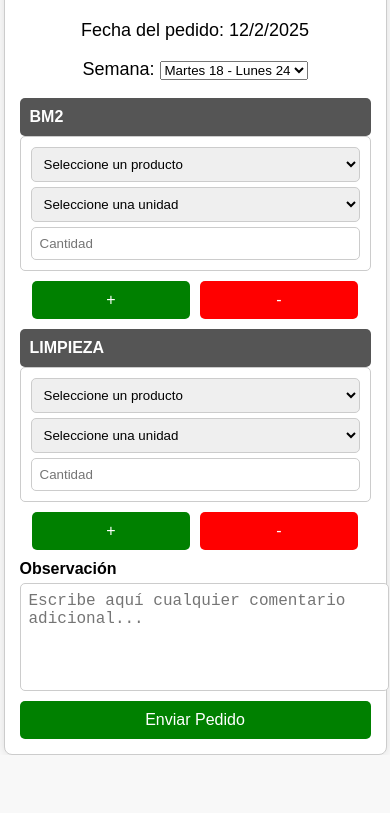
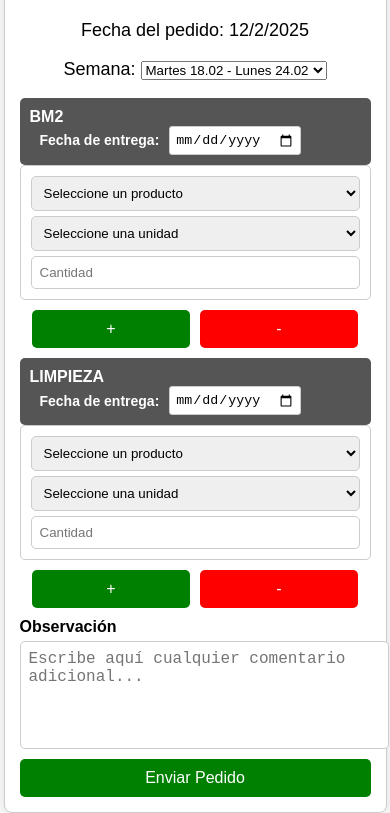
Before and after one commit to colmad-pedidios/PedidosAlberto, a plain HTML site: page index.html in a window 390 px wide. Shown: the part 103-916 px from the top of the page. Before the commit the page ends 858 px from the top, so only its background shows below. Drawn offline with nearby package versions, Linux system fonts and the light colour scheme.

Commit message:
Update index.html

```diff
--- a/index.html
+++ b/index.html
@@ -5,166 +5,8 @@
     <meta name="viewport" content="width=device-width, initial-scale=1.0">
     <title>Pedido Online</title>
     <script src="https://cdn.jsdelivr.net/npm/emailjs-com@3/dist/email.min.js"></script>
-    <script>
-        // Inicializa EmailJS con tu API Key (Public Key)
-        (function() {
-    emailjs.init("2H1ibP_4DCWAfHY6T"); // Reemplázalo con tu Public Key de EmailJS
-})();
 
-function enviarFormulario() {
-    let secciones = document.querySelectorAll(".section"); // Detecta todas las secciones dinámicamente
-    let observacion = document.getElementById("observacion").value.trim();
-    let semanaSeleccionada = document.getElementById("semanaPedido").value;
-    let fechaPedido = document.getElementById("fechaPedido").textContent;
-
-    if (!semanaSeleccionada) {
-        alert("❌ Selecciona una semana antes de enviar el pedido.");
-        return;
-    }
-
-    let mensaje = `📅 Fecha del pedido: ${fechaPedido}\n📅 Semana seleccionada: ${semanaSeleccionada}\n\n📦 Pedido CEIP Alberto Alcocer:\n`;
-
-    let categorias = {}; // Objeto para almacenar productos por sección
-    let hayProductos = false;
-
-    // Recorrer cada sección para obtener sus productos
-    secciones.forEach(seccion => {
-        let nombreSeccion = seccion.textContent.trim(); // Obtener el nombre de la sección
-        let productos = seccion.nextElementSibling.querySelectorAll(".product"); // Buscar los productos dentro de la sección
-
-        productos.forEach(producto => {
-            let nombre = producto.querySelector("select[name='producto']").value;
-            let unidad = producto.querySelector("select[name='unidad']").value;
-            let cantidad = producto.querySelector("input[name='cantidad']").value.trim();
-
-            if (nombre && unidad && cantidad) {
-                if (!categorias[nombreSeccion]) {
-                    categorias[nombreSeccion] = [];
-                }
-                categorias[nombreSeccion].push(`${nombre} - ${cantidad} ${unidad}`);
-                hayProductos = true;
-            }
-        });
-    });
-
-    if (!hayProductos) {
-        alert("❌ Debes agregar al menos un producto antes de enviar.");
-        return;
-    }
-
-    // Construir el mensaje con categorías separadas
-    for (let categoria in categorias) {
-        mensaje += `\n🔹 *${categoria}*:\n`;
-        categorias[categoria].forEach((producto, index) => {
-            mensaje += `   ${index + 1}. ${producto}\n`;
-        });
-    }
-
-    mensaje += `\n📝 Observación:\n${observacion || "Sin observaciones."}`;
-
-    // Enviar los datos usando EmailJS
-    emailjs.send("service_woj07qd", "template_64dmxuq", {
-        message: mensaje
-    }).then(function(response) {
-        alert("✅ Su pedido ha sido enviado con éxito.");
-        console.log("SUCCESS!", response.status, response.text);
-        limpiarFormulario();
-    }, function(error) {
-        alert("❌ Error al enviar el pedido. Revisa la consola para más detalles.");
-        console.log("FAILED...", error);
-    });
-}
-
-
-        function limpiarFormulario() {
-            document.getElementById("observacion").value = "";
-            document.getElementById("productos-bm2").innerHTML = "";
-            document.getElementById("productos-limpieza").innerHTML = "";
-            agregarCampo("productos-bm2");
-            agregarCampo("productos-limpieza");
-        }
-
-        function establecerFechaPedido() {
-            let hoy = new Date();
-            let fechaHoy = hoy.toLocaleDateString("es-ES");
-            document.getElementById("fechaPedido").textContent = fechaHoy;
-        }
-
- function generarSemanas() {
-    let selectSemana = document.getElementById("semanaPedido");
-    let hoy = new Date();
-
-    selectSemana.innerHTML = ""; // Limpiar opciones previas
-
-    // Función auxiliar para obtener el nombre del día en español
-    function obtenerNombreDia(fecha) {
-        const dias = ["Domingo", "Lunes", "Martes", "Miércoles", "Jueves", "Viernes", "Sábado"];
-        return dias[fecha.getDay()];
-    }
-
-    for (let i = 0; i < 15; i++) {
-        let martes = new Date(hoy);
-        let diaActual = hoy.getDay(); // Obtener el día actual de la semana (0 = Domingo, 1 = Lunes, ..., 6 = Sábado)
-
-        // Ajustar para encontrar el martes de la semana actual o la siguiente
-        let diasParaMartes = (diaActual <= 2) ? (2 - diaActual) : (9 - diaActual);
-        martes.setDate(hoy.getDate() + diasParaMartes + (i * 7));
-
-        let lunes = new Date(martes);
-        lunes.setDate(martes.getDate() + 6); // Sumar 6 días para llegar al lunes siguiente
-
-        let opcion = document.createElement("option");
-        opcion.value = `${martes.toLocaleDateString("es-ES")} - ${lunes.toLocaleDateString("es-ES")}`;
-        opcion.textContent = `${obtenerNombreDia(martes)} ${martes.getDate()} - ${obtenerNombreDia(lunes)} ${lunes.getDate()}`;
-
-        selectSemana.appendChild(opcion);
-    }
-}
-
-        function agregarCampo(seccionId) {
-            let contenedor = document.getElementById(seccionId);
-            let nuevoCampo = document.createElement("div");
-            nuevoCampo.classList.add("product");
-
-            nuevoCampo.innerHTML = `
-                <select name="producto">
-                    <option value="" disabled selected>Seleccione un producto</option>
-                    <option>Arroz</option>
-                    <option>Garbanzos</option>
-                    <option>Desinfectante</option>
-                    <option>Lejías</option>
-                </select>
-                <select name="unidad">
-                    <option value="" disabled selected>Seleccione una unidad</option>
-                    <option>kg</option>
-                    <option>botes</option>
-                    <option>cajas</option>
-                </select>
-                <input type="number" name="cantidad" placeholder="Cantidad" min="1">
-            `;
-
-            contenedor.appendChild(nuevoCampo);
-        }
-
-        function eliminarCampo(seccionId) {
-            let contenedor = document.getElementById(seccionId);
-            if (contenedor.children.length > 1) {
-                contenedor.removeChild(contenedor.lastChild);
-            } else {
-                alert("Debe haber al menos un producto en la sección.");
-            }
-        }
-
-        function iniciarFormulario() {
-            establecerFechaPedido();
-            generarSemanas();
-            agregarCampo('productos-bm2');
-            agregarCampo('productos-limpieza');
-        }
-
-        window.onload = iniciarFormulario;
-    </script>
-  <style>
+    <style>
         body {
             font-family: Arial, sans-serif;
             margin: 0;
@@ -284,8 +126,223 @@ function enviarFormulario() {
                 height: 90px;
                 font-size: 16px;
             }
+			.section {
+				display: flex;
+				align-items: center;
+				justify-content: space-between;
+			}
+
+			.section label {
+				font-size: 14px;
+				margin-left: 10px;
+			}
+
+			.section input {
+				padding: 5px;
+				border-radius: 3px;
+				border: 1px solid #ccc;
+			}
+
+			.section {
+    display: flex;
+    justify-content: space-between;
+    align-items: center;
+    flex-wrap: wrap;
+    padding: 10px;
+}
+
+.category-title {
+    font-size: 16px;
+    font-weight: bold;
+}
+
+.date-container {
+    display: flex;
+    align-items: center;
+    gap: 10px; /* Espacio entre "Fecha de entrega:" y el input */
+}
+
+.date-container label {
+    font-size: 14px;
+}
+
+.date-container input {
+    padding: 5px;
+    border-radius: 3px;
+    border: 1px solid #ccc;
+}
+
+/* 🔹 RESPONSIVE: Ajusta el diseño en pantallas pequeñas */
+@media (max-width: 500px) {
+    .section {
+        flex-direction: column;
+        align-items: flex-start;
+    }
+
+    .date-container {
+        width: 100%;
+        justify-content: flex-start;
+    }
+}
+
+					}
+    </style>
+
+<script>
+    (function() {
+        emailjs.init("2H1ibP_4DCWAfHY6T");
+    })();
+
+    function agregarCampo(seccionId) {
+        let contenedor = document.getElementById(seccionId);
+        let nuevoCampo = document.createElement("div");
+        nuevoCampo.classList.add("product");
+
+        nuevoCampo.innerHTML = `
+            <select name="producto">
+                <option value="" disabled selected>Seleccione un producto</option>
+                <option>Arroz</option>
+                <option>Garbanzos</option>
+                <option>Desinfectante</option>
+                <option>Lejías</option>
+            </select>
+            <select name="unidad">
+                <option value="" disabled selected>Seleccione una unidad</option>
+                <option>kg</option>
+                <option>botes</option>
+                <option>cajas</option>
+            </select>
+            <input type="number" name="cantidad" placeholder="Cantidad" min="1">
+        `;
+
+        contenedor.appendChild(nuevoCampo);
+    }
+
+    function eliminarCampo(seccionId) {
+        let contenedor = document.getElementById(seccionId);
+        if (contenedor.children.length > 1) {
+            contenedor.removeChild(contenedor.lastChild);
+        } else {
+            alert("Debe haber al menos un producto en la sección.");
         }
-    </style>
+    }
+
+    function establecerFechaPedido() {
+        let hoy = new Date();
+        let fechaHoy = hoy.toLocaleDateString("es-ES");
+        document.getElementById("fechaPedido").textContent = fechaHoy;
+    }
+
+    function generarSemanas() {
+        let selectSemana = document.getElementById("semanaPedido");
+        let hoy = new Date();
+
+        selectSemana.innerHTML = ""; // Limpiar opciones previas
+
+        function formatoFecha(fecha) {
+            let dia = fecha.getDate().toString().padStart(2, '0');
+            let mes = (fecha.getMonth() + 1).toString().padStart(2, '0');
+            return `${dia}.${mes}`;
+        }
+
+        for (let i = 0; i < 15; i++) {
+            let martes = new Date(hoy);
+            let diaActual = hoy.getDay();
+            let diasParaMartes = (diaActual <= 2) ? (2 - diaActual) : (9 - diaActual);
+            martes.setDate(hoy.getDate() + diasParaMartes + (i * 7));
+
+            let lunes = new Date(martes);
+            lunes.setDate(martes.getDate() + 6);
+
+            let opcion = document.createElement("option");
+            opcion.value = `Martes ${formatoFecha(martes)} - Lunes ${formatoFecha(lunes)}`;
+            opcion.textContent = `Martes ${formatoFecha(martes)} - Lunes ${formatoFecha(lunes)}`;
+
+            selectSemana.appendChild(opcion);
+        }
+    }
+
+    function enviarFormulario() {
+    let secciones = document.querySelectorAll(".section");
+    let observacion = document.getElementById("observacion").value.trim();
+    let semanaSeleccionada = document.getElementById("semanaPedido").value;
+    let fechaPedido = document.getElementById("fechaPedido").textContent;
+
+    if (!semanaSeleccionada) {
+        alert("❌ Selecciona una semana antes de enviar el pedido.");
+        return;
+    }
+
+    let mensaje = `📅 *Fecha del pedido:* ${fechaPedido}\n📅 *Semana seleccionada:* ${semanaSeleccionada}\n\n📦 *Pedido CEIP Alberto Alcocer:*\n`;
+    let categorias = {};
+    let hayProductos = false;
+
+    secciones.forEach(seccion => {
+        let nombreSeccion = seccion.querySelector(".category-title").textContent.trim();
+        let fechaEntrega = seccion.querySelector("input[type='date']").value;
+        let productos = seccion.nextElementSibling.querySelectorAll(".product");
+
+        if (!categorias[nombreSeccion]) {
+            categorias[nombreSeccion] = { fecha: fechaEntrega, productos: [] };
+        }
+
+        productos.forEach(producto => {
+            let nombre = producto.querySelector("select[name='producto']").value;
+            let unidad = producto.querySelector("select[name='unidad']").value;
+            let cantidad = producto.querySelector("input[name='cantidad']").value.trim();
+
+            if (nombre && unidad && cantidad) {
+                categorias[nombreSeccion].productos.push(`${nombre} - ${cantidad} ${unidad}`);
+                hayProductos = true;
+            }
+        });
+    });
+
+    if (!hayProductos) {
+        alert("❌ Debes agregar al menos un producto antes de enviar.");
+        return;
+    }
+
+    for (let categoria in categorias) {
+        mensaje += `\n🔹 *${categoria}* (Entrega: ${categorias[categoria].fecha || "No especificada"}):\n`;
+        categorias[categoria].productos.forEach((producto, index) => {
+            mensaje += `   ${index + 1}. ${producto}\n`;
+        });
+    }
+
+    mensaje += `\n📝 *Observación:*\n${observacion || "Sin observaciones."}`;
+
+    emailjs.send("service_woj07qd", "template_64dmxuq", {
+        message: mensaje
+    }).then(function(response) {
+        alert("✅ Su pedido ha sido enviado con éxito.");
+        console.log("SUCCESS!", response.status, response.text);
+        limpiarFormulario();
+    }, function(error) {
+        alert("❌ Error al enviar el pedido. Revisa la consola para más detalles.");
+        console.log("FAILED...", error);
+    });
+}
+
+
+    function limpiarFormulario() {
+        document.getElementById("observacion").value = "";
+        document.getElementById("productos-bm2").innerHTML = "";
+        document.getElementById("productos-limpieza").innerHTML = "";
+        agregarCampo("productos-bm2");
+        agregarCampo("productos-limpieza");
+    }
+
+    function iniciarFormulario() {
+        establecerFechaPedido();
+        generarSemanas();
+        agregarCampo('productos-bm2');
+        agregarCampo('productos-limpieza');
+    }
+
+    window.onload = iniciarFormulario;
+</script>
+
 </head>
 <body>
 
@@ -298,14 +355,27 @@ function enviarFormulario() {
             </p>
         </div>
 
-        <div class="section">BM2</div>
+        <div class="section">
+    <span class="category-title">BM2</span>
+    <div class="date-container">
+        <label for="fechaEntregaBM2">Fecha de entrega:</label>
+        <input type="date" id="fechaEntregaBM2" name="fechaEntregaBM2">
+    </div>
+		</div>
         <div id="productos-bm2"></div>
         <div class="buttons-container">
             <button class="btn btn-add" onclick="agregarCampo('productos-bm2')">+</button>
             <button class="btn btn-remove" onclick="eliminarCampo('productos-bm2')">-</button>
         </div>
 
-        <div class="section">LIMPIEZA</div>
+        <div class="section">
+    <span class="category-title">LIMPIEZA</span>
+    <div class="date-container">
+        <label for="fechaEntregaLimpieza">Fecha de entrega:</label>
+        <input type="date" id="fechaEntregaLimpieza" name="fechaEntregaLimpieza">
+    </div>
+</div>
+
         <div id="productos-limpieza"></div>
         <div class="buttons-container">
             <button class="btn btn-add" onclick="agregarCampo('productos-limpieza')">+</button>
```
